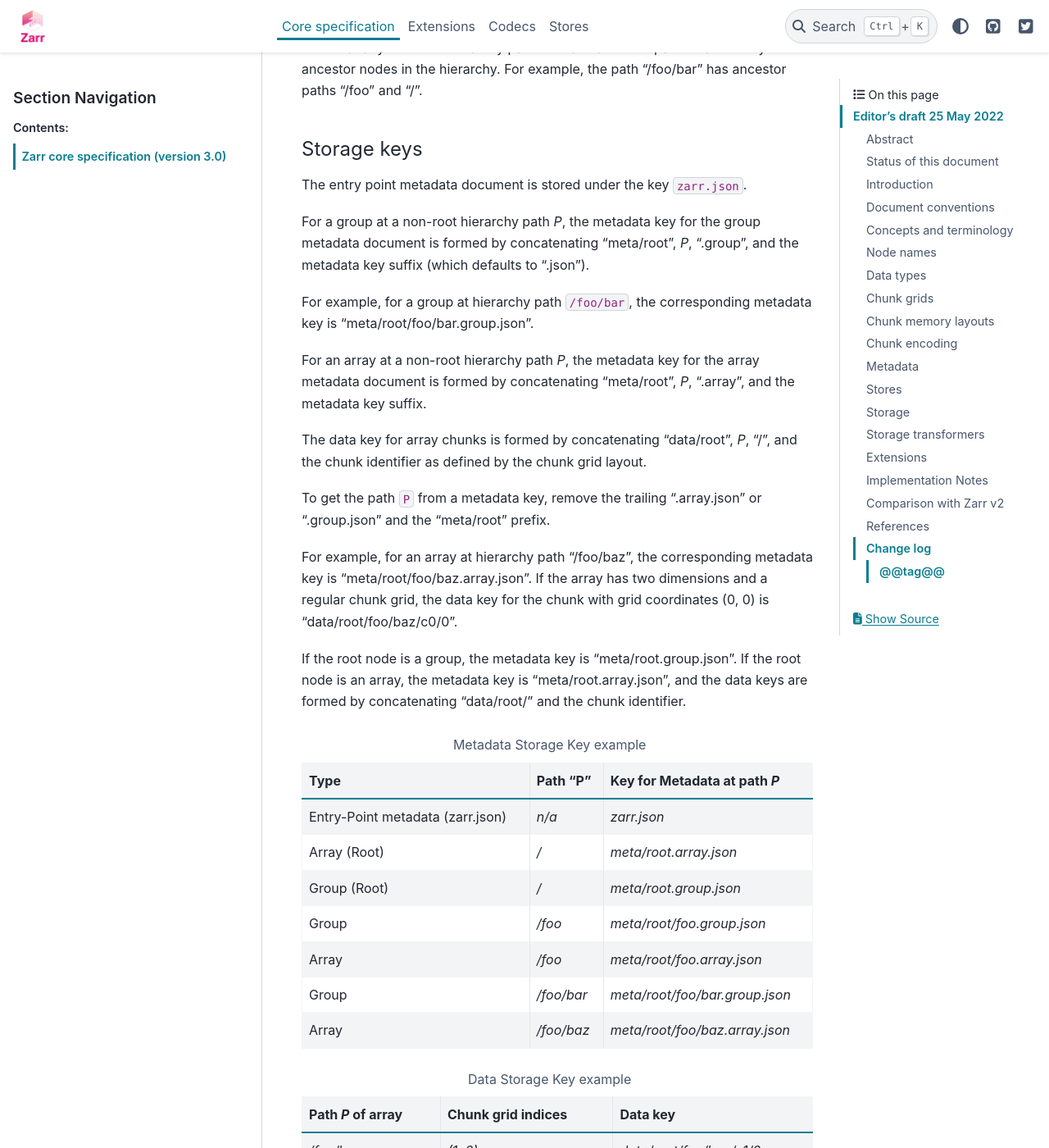
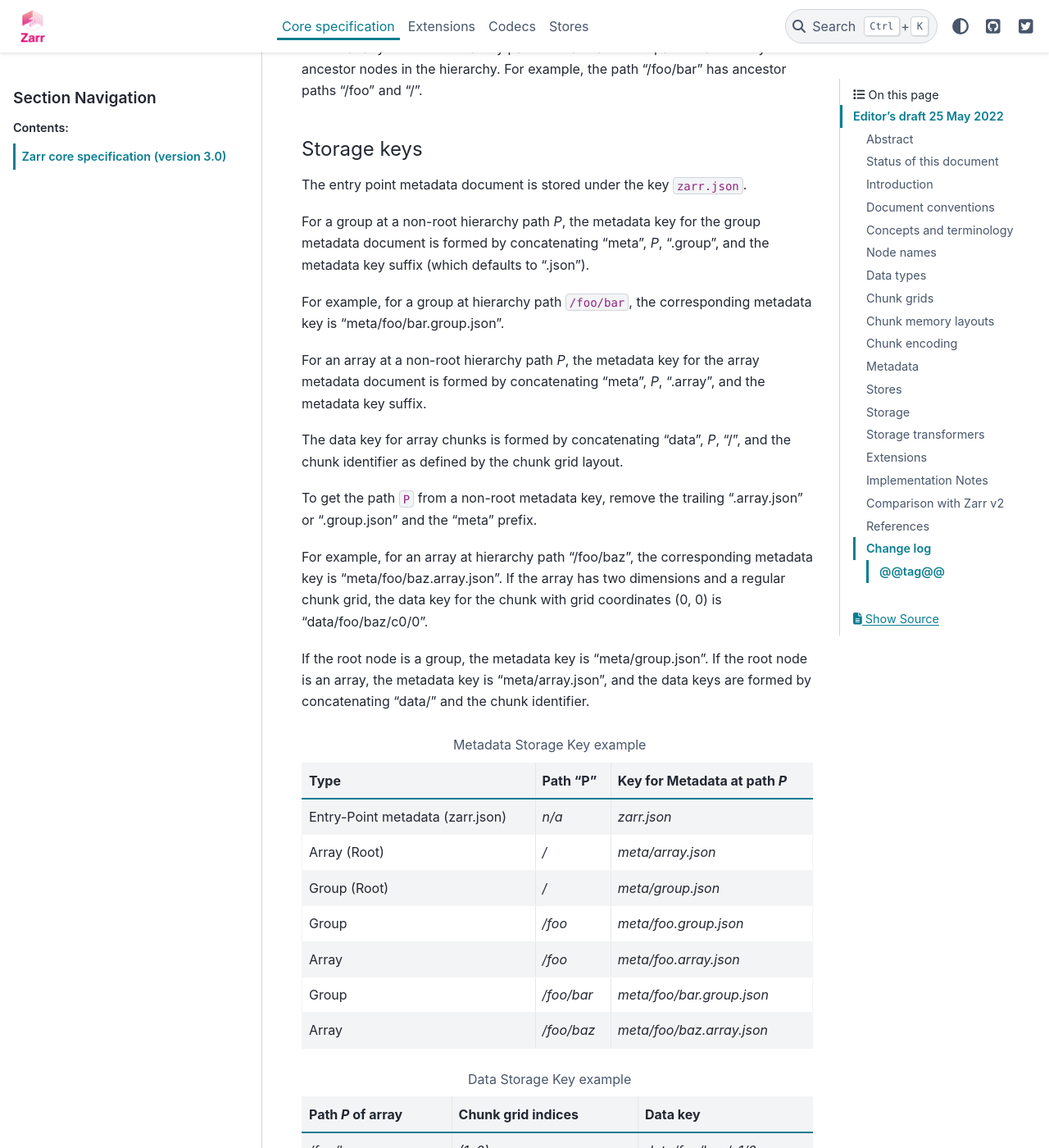
Before and after one commit to zarr-developers/zarr-specs, a Sphinx documentation site: the page built from docs/core/v3.0.rst, in a window 1280 px wide and 1400 px high, scrolled down 33739 px. Shown: the whole window at 82% size. Built offline with Sphinx 7.4.7 and the PyData theme 0.15.4, drawn with Linux system fonts in a browser that asks for light colours; some of the changed text lies outside the part shown.

Commit message:
remove /root prefix for all paths

```diff
--- a/docs/core/v3.0.rst
+++ b/docs/core/v3.0.rst
@@ -1503,31 +1503,31 @@ Storage keys
 The entry point metadata document is stored under the key ``zarr.json``.
 
 For a group at a non-root hierarchy path `P`, the metadata key for the
-group metadata document is formed by concatenating "meta/root", `P`,
+group metadata document is formed by concatenating "meta", `P`,
 ".group", and the metadata key suffix (which defaults to ".json").
 
 For example, for a group at hierarchy path ``/foo/bar``, the
-corresponding metadata key is "meta/root/foo/bar.group.json".
+corresponding metadata key is "meta/foo/bar.group.json".
 
 For an array at a non-root hierarchy path `P`, the metadata key for
-the array metadata document is formed by concatenating "meta/root",
+the array metadata document is formed by concatenating "meta",
 `P`, ".array", and the metadata key suffix.
 
-The data key for array chunks is formed by concatenating "data/root", `P`,
+The data key for array chunks is formed by concatenating "data", `P`,
 "/", and the chunk identifier as defined by the chunk grid layout.
 
-To get the path ``P`` from a metadata key, remove the trailing
-".array.json" or ".group.json" and the "meta/root" prefix.
+To get the path ``P`` from a non-root metadata key, remove the trailing
+".array.json" or ".group.json" and the "meta" prefix.
 
 For example, for an array at hierarchy path "/foo/baz", the
-corresponding metadata key is "meta/root/foo/baz.array.json". If the
+corresponding metadata key is "meta/foo/baz.array.json". If the
 array has two dimensions and a regular chunk grid, the data key for
-the chunk with grid coordinates (0, 0) is "data/root/foo/baz/c0/0".
+the chunk with grid coordinates (0, 0) is "data/foo/baz/c0/0".
 
 If the root node is a group, the metadata key is
-"meta/root.group.json". If the root node is an array, the metadata key
-is "meta/root.array.json", and the data keys are formed by
-concatenating "data/root/" and the chunk identifier.
+"meta/group.json". If the root node is an array, the metadata key
+is "meta/array.json", and the data keys are formed by
+concatenating "data/" and the chunk identifier.
 
 
 .. list-table:: Metadata Storage Key example
@@ -1541,22 +1541,22 @@ concatenating "data/root/" and the chunk identifier.
       - `zarr.json`
     * - Array (Root)
       - `/`
-      - `meta/root.array.json`
+      - `meta/array.json`
     * - Group (Root)
       - `/`
-      - `meta/root.group.json`
+      - `meta/group.json`
     * - Group
       - `/foo`
-      - `meta/root/foo.group.json`
+      - `meta/foo.group.json`
     * - Array
       - `/foo`
-      - `meta/root/foo.array.json`
+      - `meta/foo.array.json`
     * - Group
       - `/foo/bar`
-      - `meta/root/foo/bar.group.json`
+      - `meta/foo/bar.group.json`
     * - Array
       - `/foo/baz`
-      - `meta/root/foo/baz.array.json`
+      - `meta/foo/baz.array.json`
 
 
 .. list-table:: Data Storage Key example
@@ -1567,7 +1567,7 @@ concatenating "data/root/" and the chunk identifier.
       - Data key
     * - `/foo/baz`
       - `(1, 0)`
-      - `data/root/foo/baz/c1/0`
+      - `data/foo/baz/c1/0`
 
 
 
@@ -1630,20 +1630,20 @@ Let "+" be the string concatenation operator.
 **Discover children of a group**
 
     To discover the children of a group at hierarchy path `P`, perform
-    ``list_dir("meta/root" + P + "/")``. Any returned key ending in
+    ``list_dir("meta" + P + "/")``. Any returned key ending in
     ".array.json" indicates an array. Any returned key ending in
     ".group.json" indicates a group. Any returned prefix indicates a
     child group implied by some descendant.
 
     For example, if a group is created at path "/foo/bar" and an array
     is created at path "/foo/baz/qux", then the store will contain the
-    keys "meta/root/foo/bar.group.json" and
-    "meta/root/foo/bar/baz/qux.array.json". Groups at paths "/",
+    keys "meta/foo/bar.group.json" and
+    "meta/foo/bar/baz/qux.array.json". Groups at paths "/",
     "/foo" and "/foo/baz" have not been explicitly created but are
     implied by their descendants. To list the children of the group at
-    path "/foo", perform ``list_dir("meta/root/foo/")``, which will
-    return the key "meta/root/foo/bar.group.json" and the prefix
-    "meta/root/foo/baz/". From this it can be inferred that child
+    path "/foo", perform ``list_dir("meta/foo/")``, which will
+    return the key "meta/foo/bar.group.json" and the prefix
+    "meta/foo/baz/". From this it can be inferred that child
     groups "/foo/bar" and "/foo/baz" are present.
 
     If a store does not support any of the list operations then
@@ -1654,7 +1654,7 @@ Let "+" be the string concatenation operator.
 **Discover all nodes in a hierarchy**
 
     To discover all nodes in a hierarchy, one can call
-    ``list_prefix("meta/root/")``. All keys represent either explicit group or
+    ``list_prefix("meta/")``. All keys represent either explicit group or
     arrays. All intermediate prefixes ending in a ``/`` are implicit
     groups.
 
@@ -1663,25 +1663,25 @@ Let "+" be the string concatenation operator.
     To erase an array at path `P`:
       - erase the metadata document for the array, ``erase(array_meta_key(P))``
       - erase all data keys which prefix have path pointing to this array,
-        ``erase_prefix("data/root" + P + "/")``
+        ``erase_prefix("data" + P + "/")``
 
     To erase an implicit group at path `P`:
       - erase all nodes under this group - it should be sufficient to
-        perform ``erase_prefix("meta/root" + P + "/")`` and
-        ``erase_prefix("data/root" + P + "/")``.
+        perform ``erase_prefix("meta" + P + "/")`` and
+        ``erase_prefix("data" + P + "/")``.
 
     To erase an explicit group at path `P`:
       - erase the metadata document for the group, ``erase(group_meta_key(P))``
       - erase all nodes under this group - it should be sufficient to
-        perform ``erase_prefix("meta/root" + P + "/")`` and
-        ``erase_prefix("data/root" + P + "/")``.
+        perform ``erase_prefix("meta" + P + "/")`` and
+        ``erase_prefix("data" + P + "/")``.
 
 **Determine if a node exists**
 
     To determine if a node exists at path ``P``, try in the following
     order ``get(array_meta_key(P))`` (success implies an array at
     ``P``); ``get(group_meta_key(P))`` (success implies an explicit
-    group at ``P``); ``list_dir("meta/root" + P + "/")`` (non-empty
+    group at ``P``); ``list_dir("meta" + P + "/")`` (non-empty
     result set implies an implicit group at ``P``).
 
     .. note::
```
